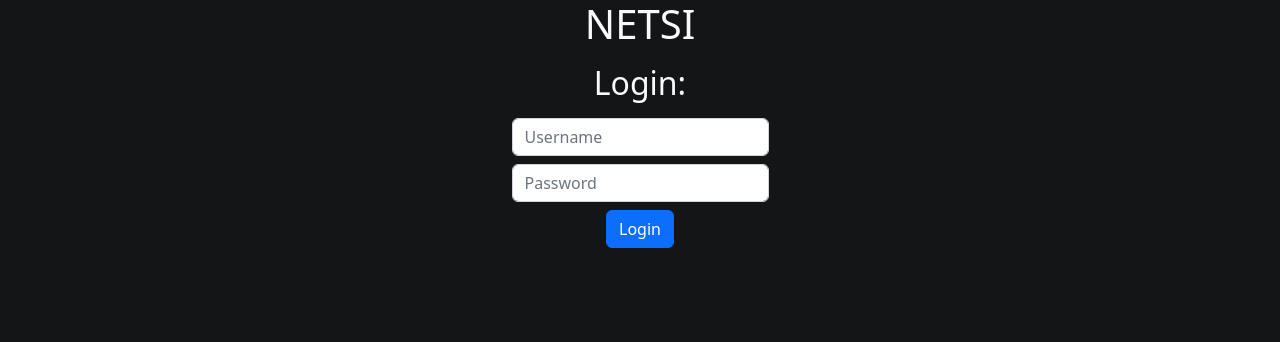
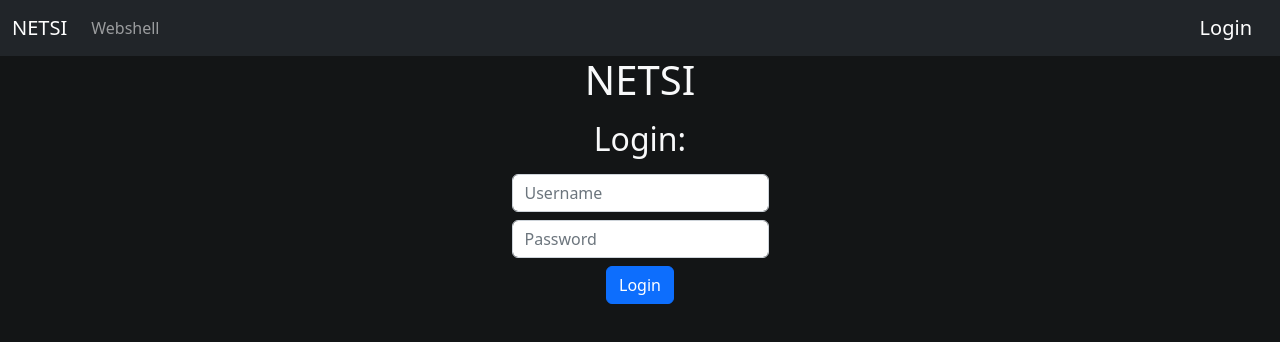
Before and after one commit to NETSIctf/netsi-server, a React (Vite) app in the folder client/: page /login in a window 1280 px wide. Shown: the top 342 px of the page. Built offline with nearby package versions, Linux system fonts and the light colour scheme; no server answers.

Commit message:
add navbar + logout

```diff
--- a/client/src/App.tsx
+++ b/client/src/App.tsx
@@ -4,12 +4,12 @@
 import "./scss/main.scss";
 import { useNavigate } from "react-router-dom";
 import checkLogin from "./checkLogin";
+import Navbar from "./Navbar";
 
 function App() {
   const navigate = useNavigate();
 
   checkLogin();
-
   return (
     <div>
       wow main page
--- /dev/null
+++ b/client/src/Logout.tsx
@@ -0,0 +1,10 @@
+import { useNavigate } from "react-router-dom";
+import axios from "axios";
+
+export default function Logout() {
+    const navigate = useNavigate();
+
+    axios.get('/api/logout').catch().finally(() => {
+        navigate('/login');
+    })
+}
--- /dev/null
+++ b/client/src/Navbar.tsx
@@ -0,0 +1,35 @@
+import "./scss/main.scss";
+import { useNavigate } from "react-router-dom";
+import React from 'react'
+import ReactDOM from 'react-dom/client'
+
+function Navbar() {
+  const navigate = useNavigate();
+
+  let login = <a className="navbar-brand" href="/logout">Logout</a>;
+
+  if (window.location.pathname === "/login") {
+    login = <a className="navbar-brand" href="/login">Login</a>;
+  }
+
+
+  return (
+      <nav className="navbar navbar-expand-lg navbar-dark bg-dark">
+          <div className="container-fluid">
+              <a className="navbar-brand" href="/">NETSI</a>
+
+              <div className="collapse navbar-collapse">
+                <ul className="navbar-nav me-auto mb-2 mb-lg-0">
+                  <li className="nav-item">
+                    <a className="nav-link" href="/webshell">Webshell</a>
+                  </li>
+                </ul>
+              </div>
+
+              { login }
+          </div>
+      </nav>
+  )
+}
+
+export default Navbar
--- a/client/src/main.tsx
+++ b/client/src/main.tsx
@@ -5,14 +5,18 @@
 import Webshell from './Webshell'
 import NoPage from './NoPage'
 import Login from './Login'
+import Navbar from './Navbar'
+import Logout from './Logout'
 
 ReactDOM.createRoot(document.getElementById('root') as HTMLElement).render(
   <React.StrictMode>
     <BrowserRouter>
+      <Navbar />
       <Routes>
         <Route path="/" element={<App />} />
         <Route path="webshell" element={<Webshell />} />
         <Route path="login" element={<Login />} />
+        <Route path="logout" element={<Logout />} />
         <Route path="*" element={<NoPage />} />
       </Routes>
     </BrowserRouter>
```
Also changed, not shown: 1 other file (tests, documents, lock files or other folders).
